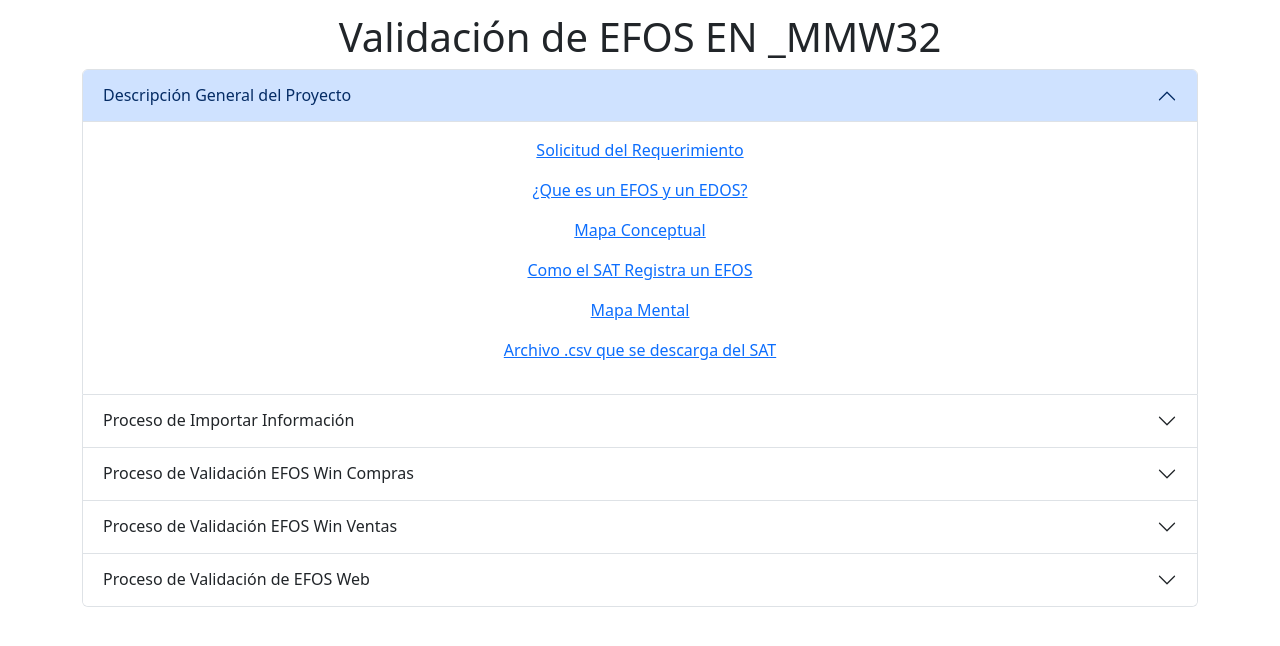
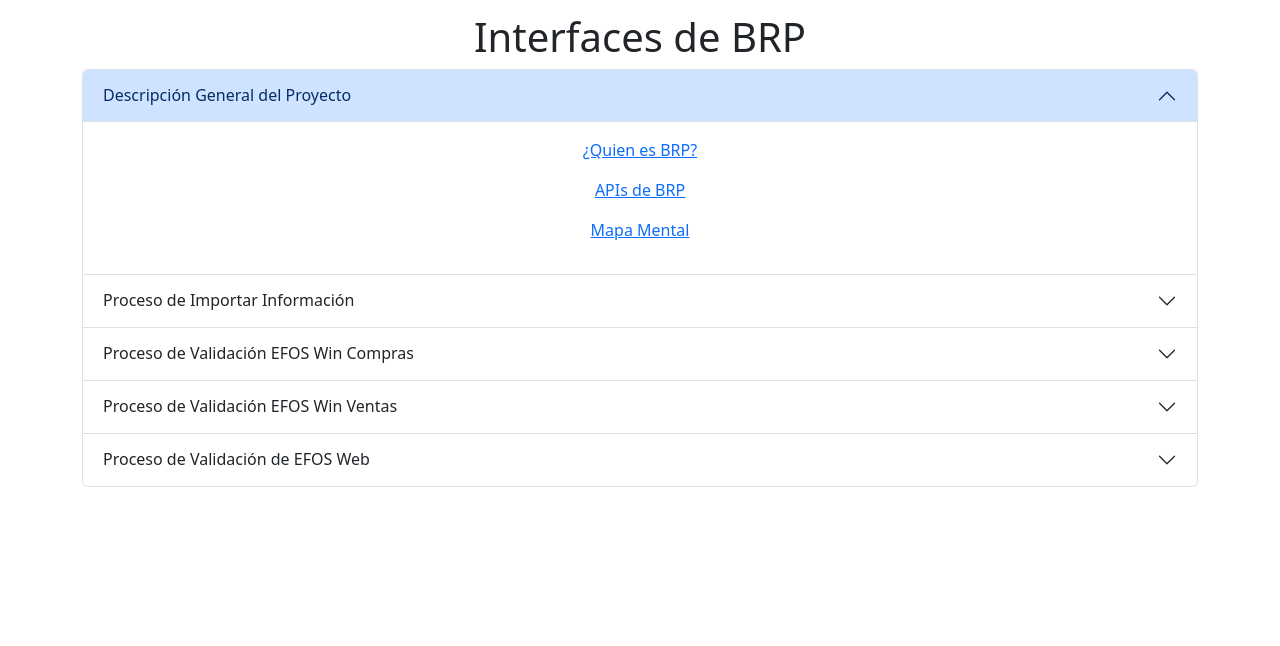
Before and after one commit to mrivas2501/interfaces_BRP, a plain HTML site: page index.html in a window 1280 px wide. Shown: the part 56-702 px from the top of the page. Drawn offline with nearby package versions, Linux system fonts and the light colour scheme.

Commit message:
Actualización de la descripción del proyecto

```diff
--- a/index.html
+++ b/index.html
@@ -9,7 +9,7 @@
 <body>
     <div class="container text-center mt-4">
     <img src="/img/Logo_MMW32.png" alt="Logo de la Empresa" class="img-fluid" style="max-width: 200px;">
-    <h1 class="mt-3">Validación de EFOS EN _MMW32</h1>
+    <h1 class="mt-3">Interfaces de BRP</h1>
       <div class="accordion" id="accordionExample">
         <div class="accordion-item">
           <h2 class="accordion-header">
@@ -19,12 +19,9 @@
           </h2>
           <div id="collapseOne" class="accordion-collapse collapse show" data-bs-parent="#accordionExample">
             <div class="accordion-body">
-                <p><a href="/pdfs/20201023121914845.pdf" target="_blank">Solicitud del Requerimiento</a></p>
-                <p><a href="https://lucid.app/lucidchart/9e278db2-684c-4719-b637-31d8fe1eca65/edit?page=0_0&invitationId=inv_ac0f7b99-b06c-4c97-b0fe-7d5b07c7bb81#" target="_blank">¿Que es un EFOS y un EDOS?</a></p>
-                <p><a href="https://lucid.app/lucidchart/1cea57b6-6db8-4b76-b966-809a3d9803f2/edit?page=UJVYtsku1kZI&invitationId=inv_327971c2-d307-4400-a122-746825a43250#" target="_blank">Mapa Conceptual</a></p>
-                <p><a href="https://lucid.app/lucidchart/a3824613-578f-4cbb-a266-5c08711f6d27/edit?page=0_0&invitationId=inv_2829030e-e4df-495b-80ac-3839bc6afd46#" target="_blank">Como el SAT Registra un EFOS</a></p>
+                <p><a href="https://lucid.app/lucidchart/7888d175-bbb3-4f65-a155-e90a8209c4ca/edit?invitationId=inv_6398af01-f858-427b-bd8b-e7ba337dfdbf&page=0_0#" target="_blank">¿Quien es BRP?</a></p>
+                <p><a href="https://lucid.app/lucidchart/7888d175-bbb3-4f65-a155-e90a8209c4ca/edit?invitationId=inv_6398af01-f858-427b-bd8b-e7ba337dfdbf&page=6lo0xjacmabN#" target="_blank">APIs de BRP</a></p>
                 <p><a href="/pdfs/MAPA MENTAL.pdf" target="_blank">Mapa Mental</a></p>
-                <p><a href="https://sheet.zoho.com/sheet/open/qt55obbdc674765504837bd1c27204f8e676f?sheetid=0&range=C1" target="_blank">Archivo .csv que se descarga del SAT</a></p>
             </div>
           </div>
         </div>
```
Also changed, not shown: 1 other file.
